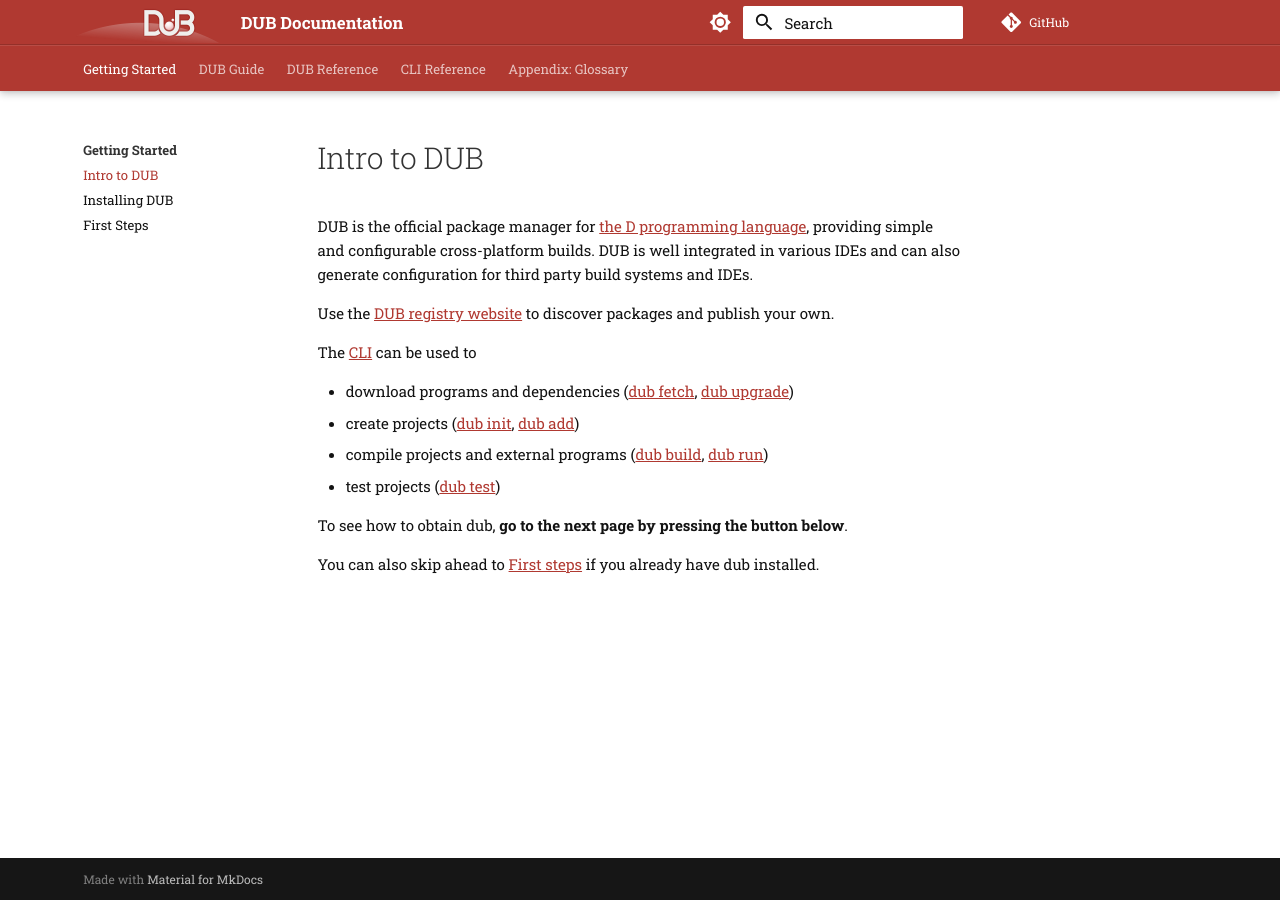
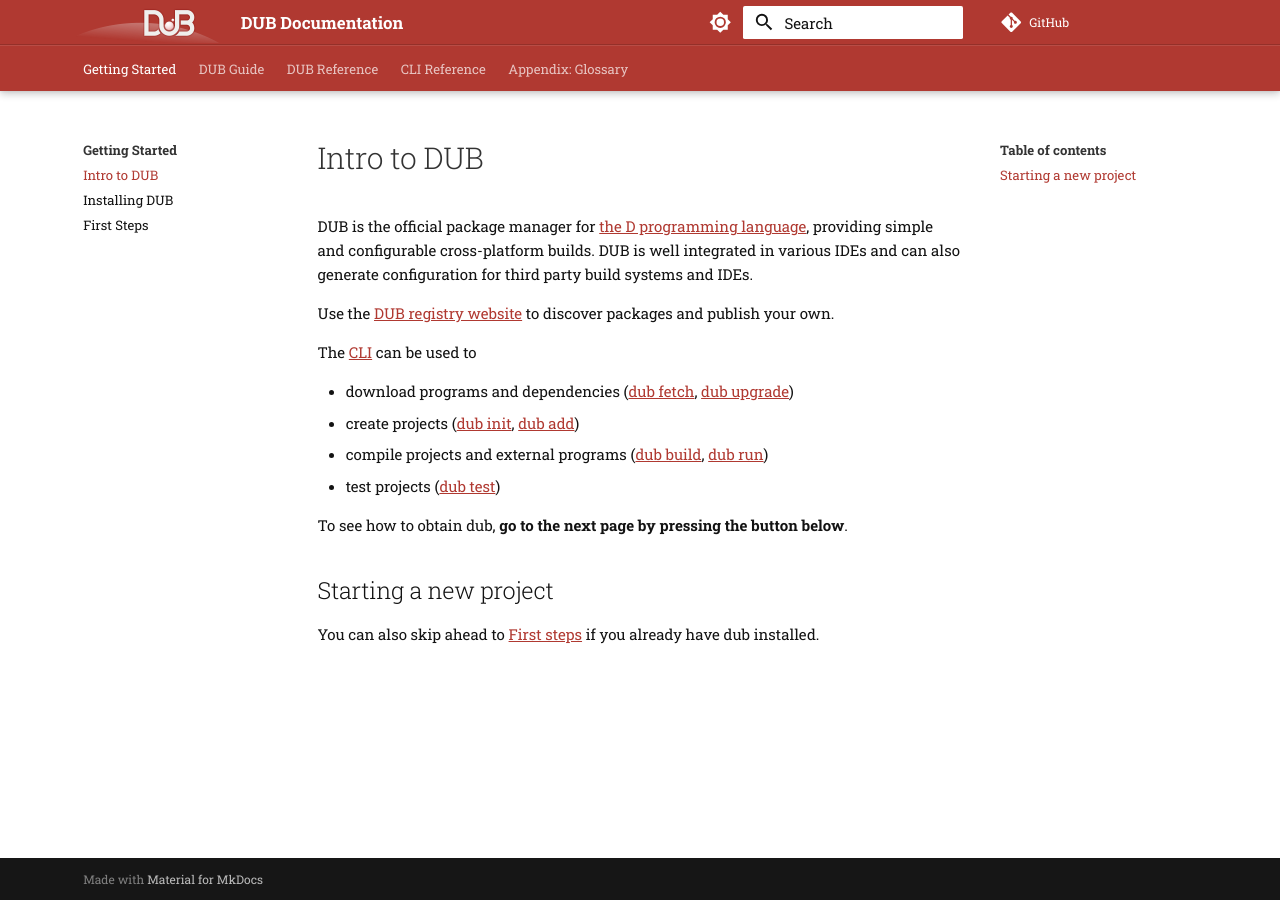
Before and after one commit to dlang/dub-docs, an MkDocs documentation site: the page built from docs/index.md, in a window 1280 px wide. Built offline with MkDocs 1.6.1 and Material for MkDocs 9.7.7, drawn with Linux system fonts in a browser that asks for light colours; comment, search, counter and statistics services are not loaded.

Commit message:
add anchors for index page

```diff
--- a/docs/index.md
+++ b/docs/index.md
@@ -11,4 +11,12 @@
 
 To see how to obtain dub, **go to the next page by pressing the button below**.
 
+<!-- old docs anchors for index page, all link to first steps -->
+<a id="own-projects"></a>
+<a id="adding-deps"></a>
+<a id="foreign-projects"></a>
+<a id="advanced-usage"></a>
+
+## Starting a new project
+
 You can also skip ahead to [First steps](getting-started/first-steps.md) if you already have dub installed.
```
